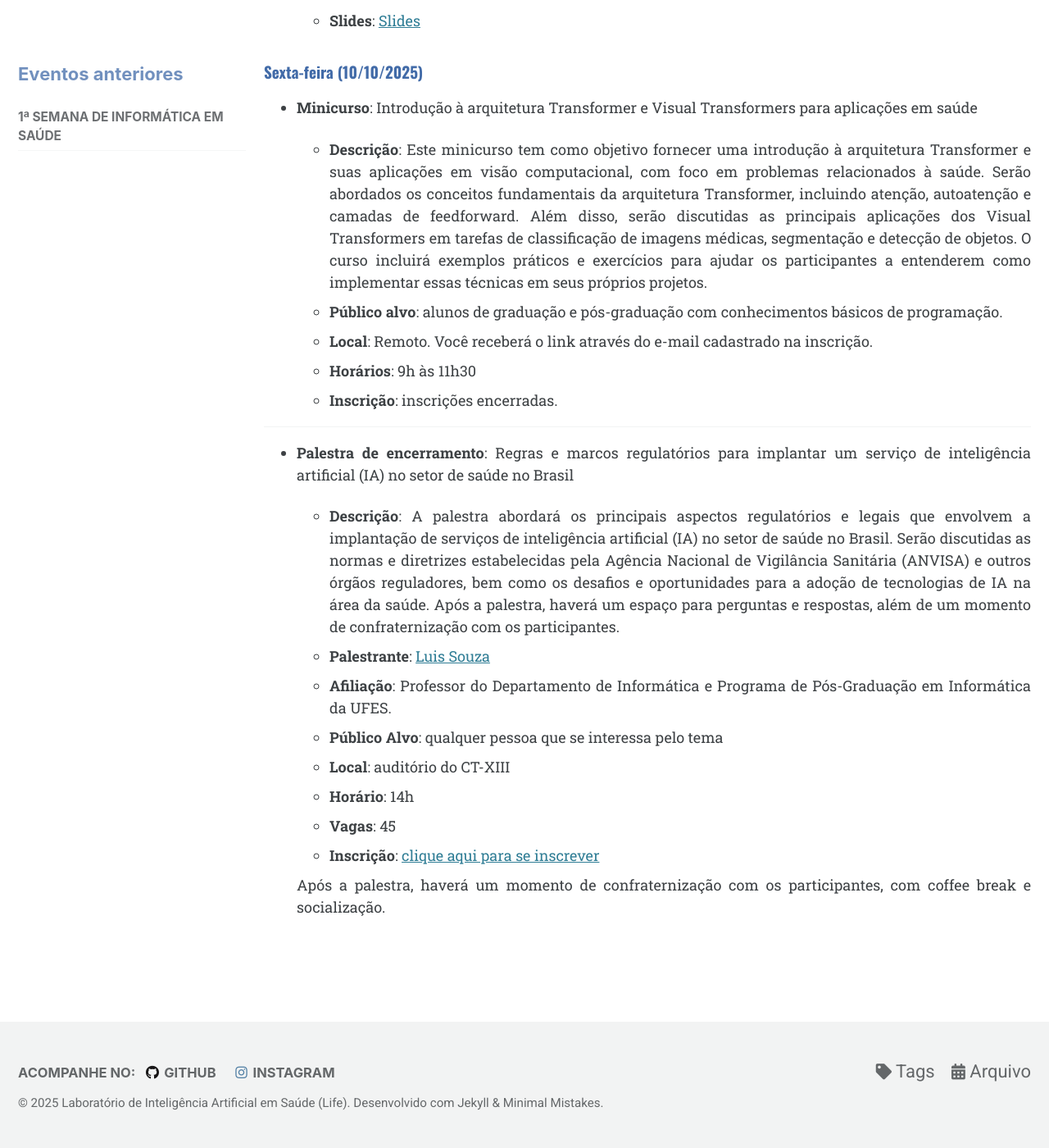
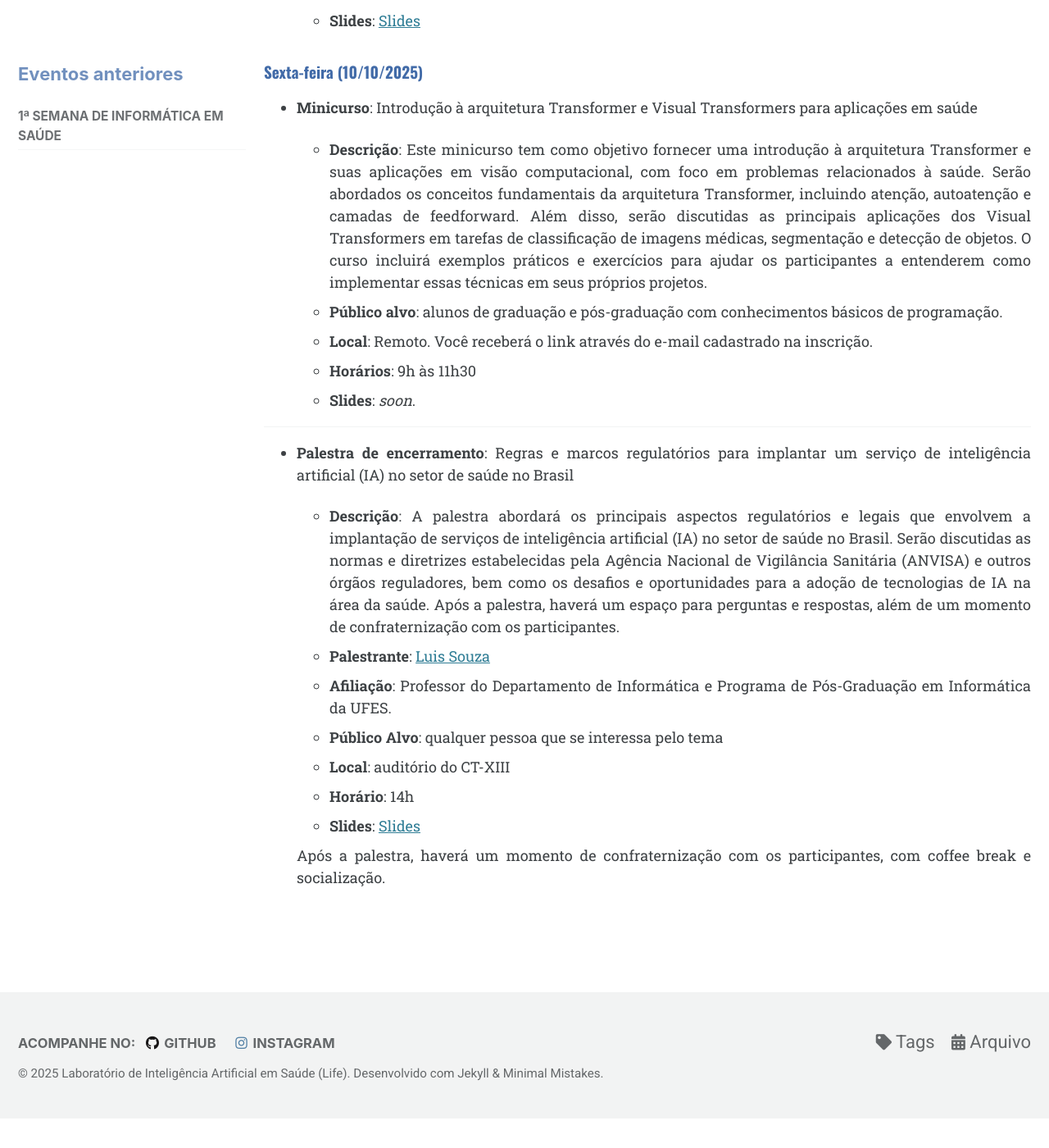
Before and after one commit to life-ufes/site, a Jekyll site: the page built from _pages/semana.md, in a window 1280 px wide and 1400 px high, scrolled down 3870 px. Shown: the whole window at 82% size. Built offline with Jekyll 4.4.1, drawn with Linux system fonts in a browser that asks for light colours; cached includes are drawn as plain includes; after the commit the page ends 5234 px from its top, so only the background shows below that.

Commit message:
adicionando slides

```diff
--- a/_pages/semana.md
+++ b/_pages/semana.md
@@ -87,7 +87,7 @@ ____
   - **Público alvo**: alunos de graduação e pós-graduação com conhecimentos básicos de programação.
   - **Local**: Remoto. Você receberá o link através do e-mail cadastrado na inscrição.
   - **Horários**: 9h às 11h30
-  - **Inscrição**: inscrições encerradas.
+  - **Slides**: *soon*.
 
 ____
 
@@ -99,7 +99,6 @@ ____
   - **Público Alvo**: qualquer pessoa que se interessa pelo tema
   - **Local**: auditório do CT-XIII
   - **Horário**: 14h
-  - **Vagas**: 45
-  - **Inscrição**: [clique aqui para se inscrever](https://forms.gle/XyzQfTas145ekTiRA)
+  - **Slides**: [Slides](https://docs.google.com/presentation/d/1tGRXGQzoLZ7o-AphwQ2gVmRb7wZD5F6gpIGwHZ1iJPg/edit?usp=sharing)
 
   Após a palestra, haverá um momento de confraternização com os participantes, com coffee break e socialização.
```
